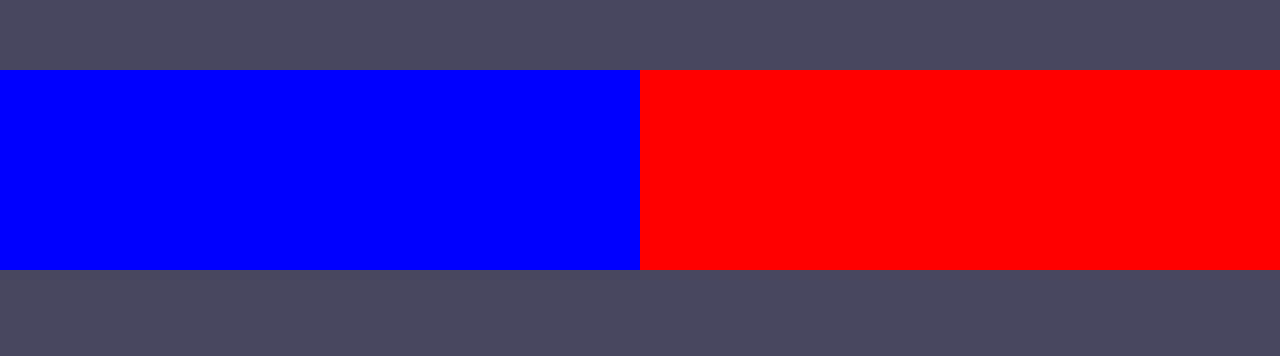
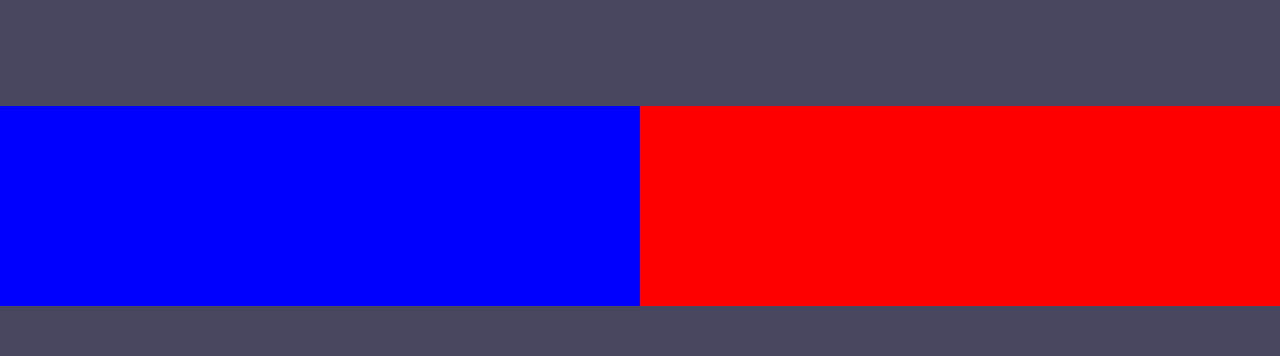
Before and after one commit to filippennsater/chat-website, a React (Create React App) app: page /about in a window 1280 px wide. Shown: the part 122-478 px from the top of the page. Built offline with nearby package versions, Linux system fonts and the light colour scheme; a web font is replaced by a local one.

Commit message:
changed some styling for the AboutSection

```diff
--- a/src/pages/about/AboutSection.scss
+++ b/src/pages/about/AboutSection.scss
@@ -24,7 +24,7 @@
     height: 200px;
     width: 100%;
     display: flex;
-    margin-top: 15%;
+    margin-top: calc(100px + 10vw);
 
     align-items: center;
     justify-items: center;
```
